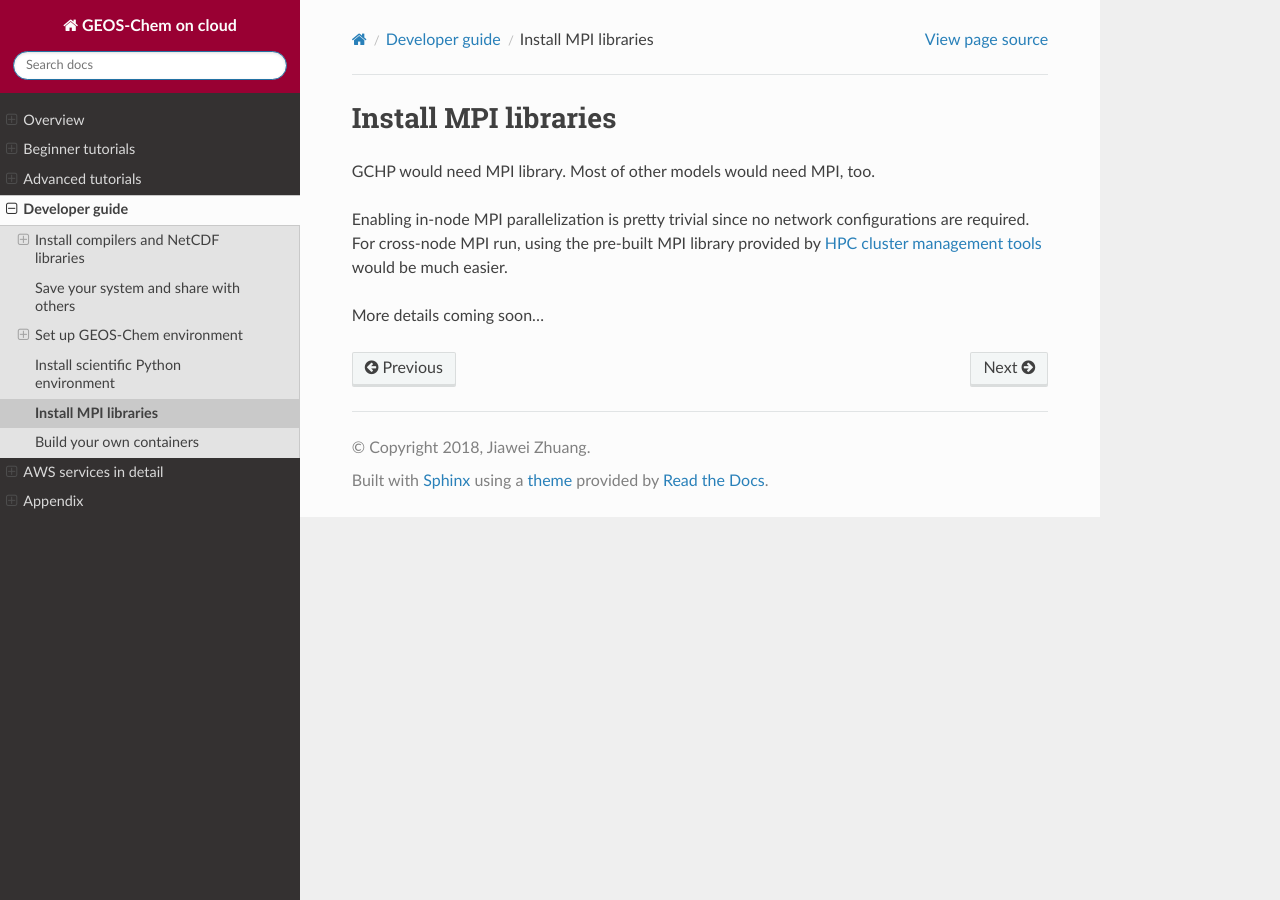
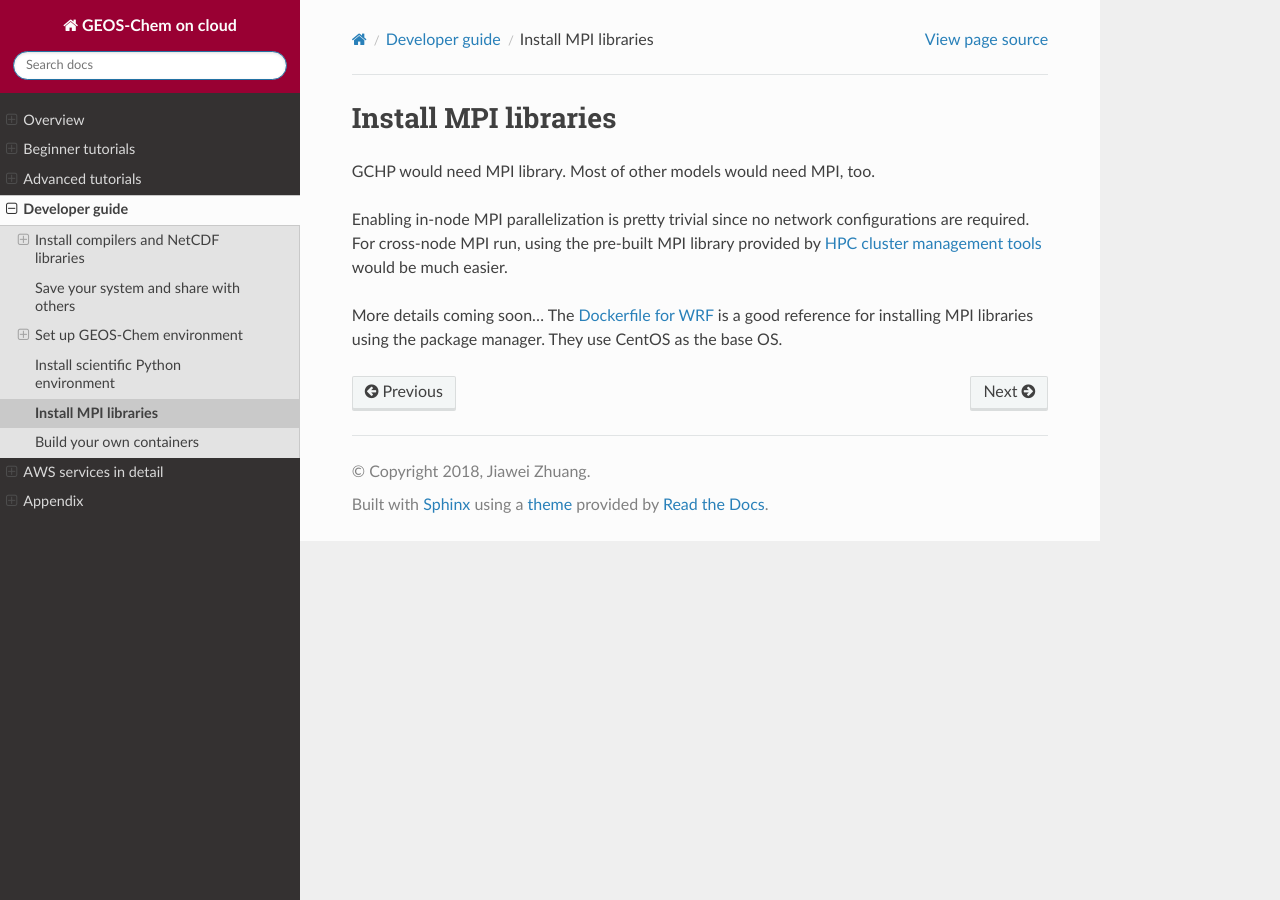
Before and after one commit to geoschem/geos-chem-cloud, a Sphinx documentation site: the page built from doc/source/chapter04_developer-guide/install-mpi.rst, in a window 1280 px wide. Built offline with Sphinx 7.4.7 and the Read the Docs theme 2.0.0, drawn with Linux system fonts in a browser that asks for light colours.

Commit message:
More notes on MPI install

```diff
--- a/doc/source/chapter04_developer-guide/install-mpi.rst
+++ b/doc/source/chapter04_developer-guide/install-mpi.rst
@@ -5,4 +5,4 @@ GCHP would need MPI library. Most of other models would need MPI, too.
 
 Enabling in-node MPI parallelization is pretty trivial since no network configurations are required. For cross-node MPI run, using the pre-built MPI library provided by :ref:`HPC cluster management tools <hpc-overview-label>` would be much easier.
 
-More details coming soon...
+More details coming soon... The `Dockerfile for WRF <https://github.com/NCAR/container-wrf/blob/master/3.7.1/ncar-wrf/Dockerfile>`_ is a good reference for installing MPI libraries using the package manager. They use CentOS as the base OS.
```
